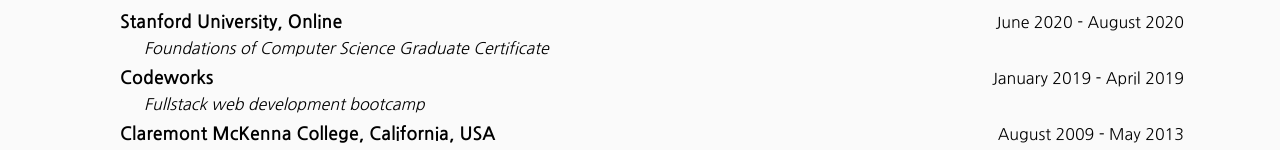
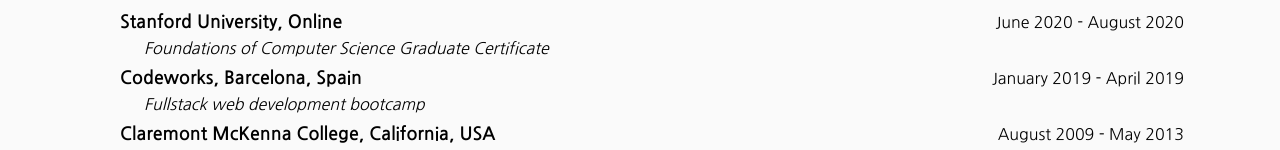
Before and after one commit to ahuounan/static-blog, a Next.js app: page /resume in a window 1280 px wide. Shown: the part 842-992 px from the top of the page. Built offline with nearby package versions, Linux system fonts and the light colour scheme.

Commit message:
content: add location to codeworks entry

```diff
--- a/components/contents/ResumeContent.tsx
+++ b/components/contents/ResumeContent.tsx
@@ -93,7 +93,7 @@
     subtitle: 'Foundations of Computer Science Graduate Certificate'
   },
   {
-    title: 'Codeworks',
+    title: 'Codeworks, Barcelona, Spain',
     date: 'January\u00A02019 - April\u00A02019',
     link: 'https://codeworks.me/barcelona/software-engineering-immersive-course/',
     subtitle: 'Fullstack web development bootcamp'
```
